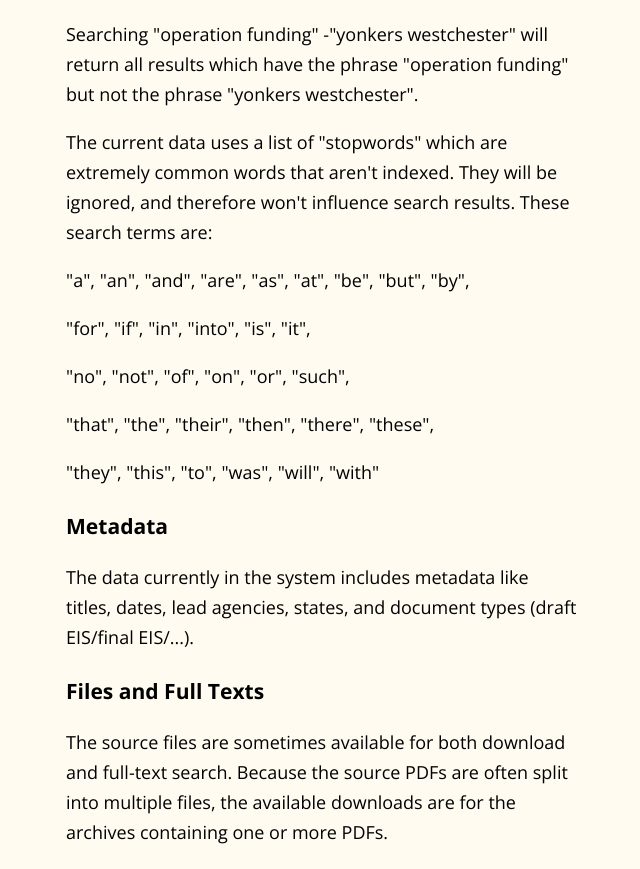
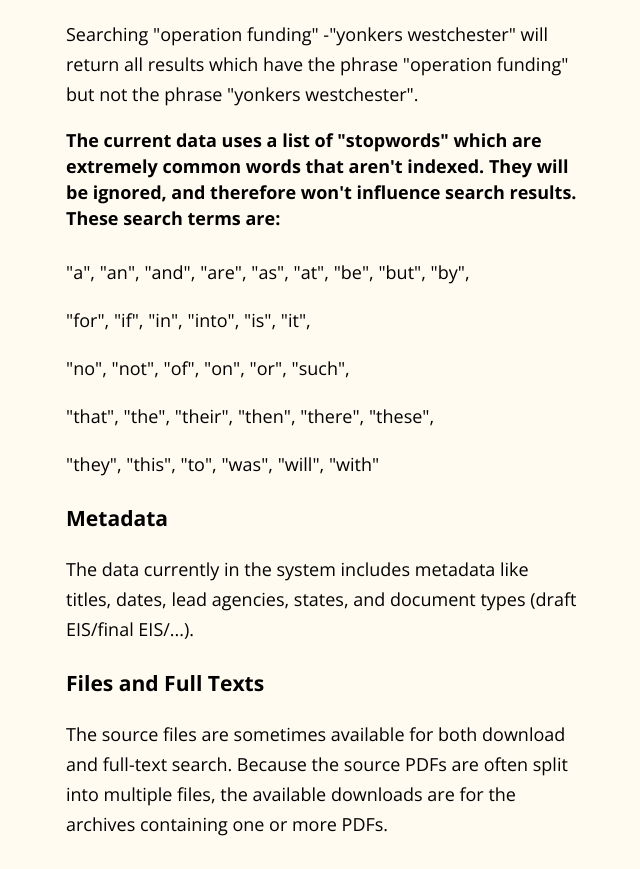
Before and after one commit to GeorgeMSchaffer/nepaccessFront, a React (Create React App) app: page /abouthelp in a window 1280 px wide. Shown: the part 1208-2077 px from the top of the page, without its empty margins (318-958 px from the left). Built offline with nearby package versions, Linux system fonts and the light colour scheme; no server answers.

Commit message:
Update AboutHelp.js

```diff
--- a/src/AboutHelp.js
+++ b/src/AboutHelp.js
@@ -48,8 +48,10 @@ export default class AboutHelp extends React.Component {
                     </p>
 
                     <span className="default-style">
-                        The current data uses a list of "stopwords" which are extremely common words that aren't indexed. They will be ignored, and therefore won't influence search results.
-                        These search terms are:
+                        <span className="about-nepa-bold">
+                            The current data uses a list of "stopwords" which are extremely common words that aren't indexed. They will be ignored, and therefore won't influence search results.
+                            These search terms are:
+                        </span>
                         <p>"a", "an", "and", "are", "as", "at", "be", "but", "by",</p>
                         <p>"for", "if", "in", "into", "is", "it",</p>
                         <p>"no", "not", "of", "on", "or", "such",</p>
```
